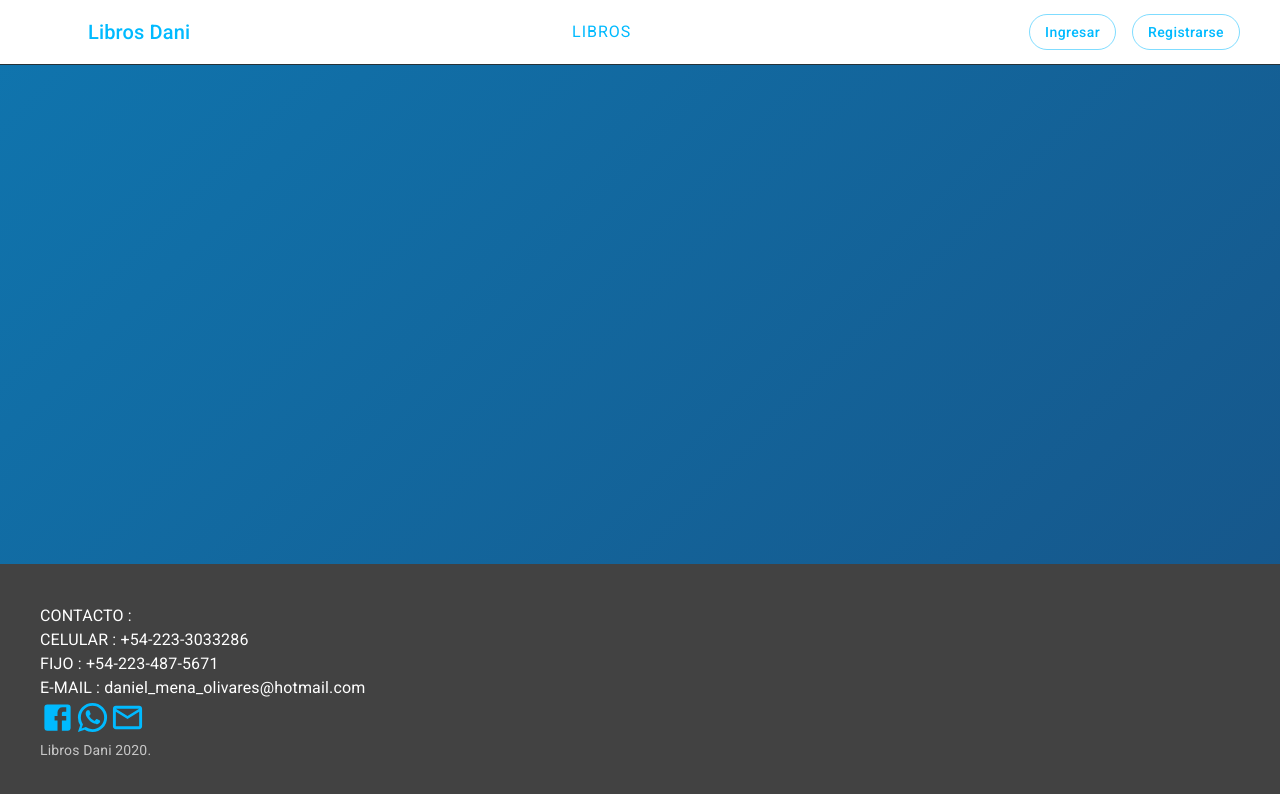
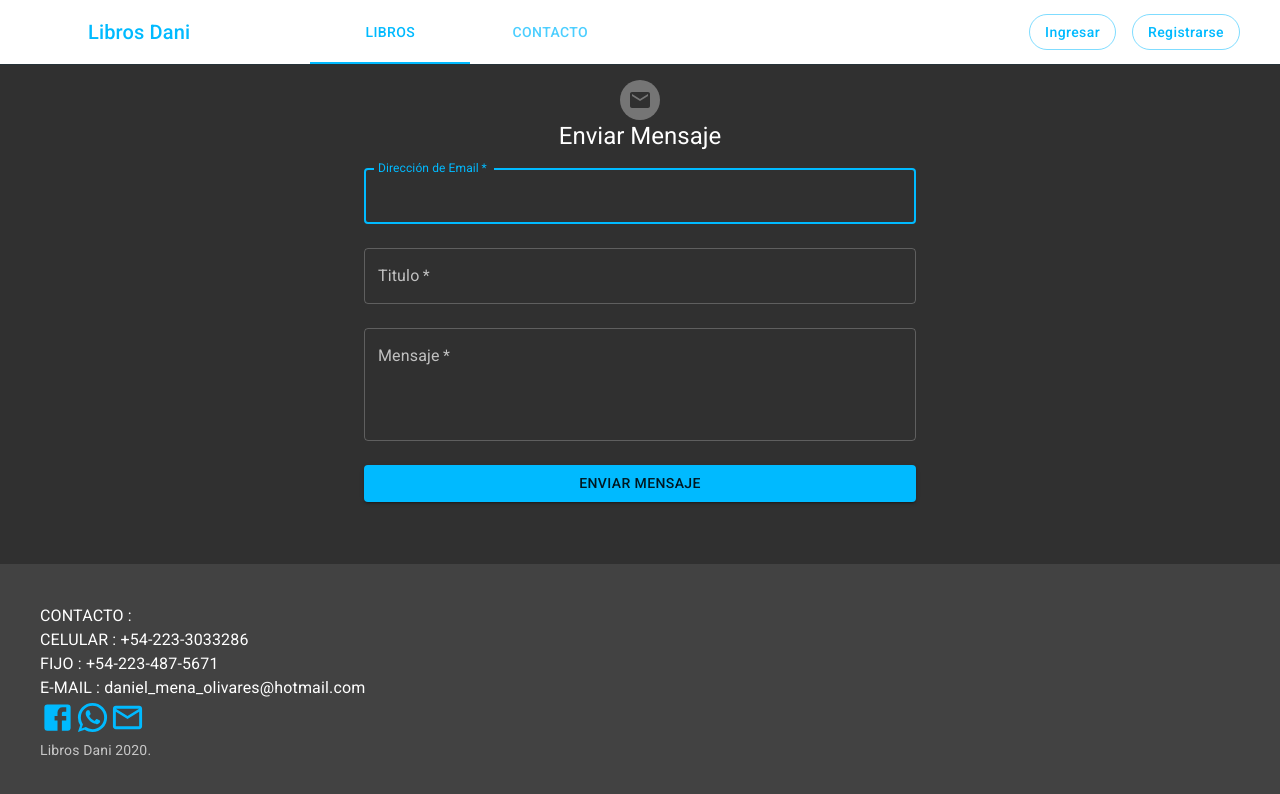
Before and after one commit to Fonteius/librosdani, a React (Create React App) app: page /contact in a window 1280 px wide. Before the commit this address led to /. Shown: the top 794 px of the page. Built offline with nearby package versions, Linux system fonts and the light colour scheme; no server answers.

Commit message:
Added Contact Page and Improved General UI.

```diff
--- a/src/App.js
+++ b/src/App.js
@@ -2,12 +2,12 @@ import React, { Suspense, lazy, useEffect, useCallback } from 'react';
 import { Route, Switch, Redirect, useLocation } from 'react-router-dom';
 import { useDispatch, useSelector } from 'react-redux';
 import { LinearProgress, Toolbar } from '@material-ui/core';
-import Main from './containers/Main/Main';
 import Layout from './hoc/Layout/Layout';
 import Login from './containers/Auth/Login';
 import Signup from './containers/Auth/Signup';
 import Books from './containers/Books/Books';
 import Publish from './containers/Books/Publish/Publish';
+import Contact from './containers/Main/Contact/Contact';
 import * as actions from './store/actions/index';
 
 const User = lazy(() => import('./containers/User/User'));
@@ -45,8 +45,8 @@ const App = () => {
 				<Route path='/signup' component={Signup} />
 				<Route path='/book/:bookId/:title?' component={Book} />
 				<Route path='/books' component={Books} />
-				<Route path='/' exact component={Main} />
-				<Redirect to='/' />
+				<Route path='/contact' component={Contact} />
+				<Redirect to='/books' />
 			</Switch>
 		</Suspense>
 	);
@@ -60,8 +60,8 @@ const App = () => {
 					<Route path='/publish' component={Publish} />
 					<Route path='/book/:bookId/:title?' component={Book} />
 					<Route path='/books' component={Books} />
-					<Route path='/' exact component={Main} />
-					<Redirect to='/' />
+					<Route path='/contact' component={Contact} />
+					<Redirect to='/books' />
 				</Switch>
 			</Suspense>
 		);
--- a/src/components/Navigation/MainMenu/MainMenu.js
+++ b/src/components/Navigation/MainMenu/MainMenu.js
@@ -17,6 +17,8 @@ import {
 	ClickAwayListener,
 	colors,
 	Hidden,
+	Tabs,
+	Tab,
 } from '@material-ui/core';
 import { Menu as MenuIcon } from '@material-ui/icons';
 
@@ -33,13 +35,16 @@ const useStyles = makeStyles((theme) => ({
 	},
 	title: {
 		paddingLeft: theme.spacing(8),
-		// paddingRight: theme.spacing(15),
-		flexGrow: 1,
+		paddingRight: theme.spacing(15),
+		flexGrow: 0,
 		color: theme.palette.primary.main,
 		textDecoration: 'none',
+		[theme.breakpoints.down('sm')]: {
+			padding: theme.spacing(0, 0, 0),
+		},
 	},
 	menuButton: {
-		[theme.breakpoints.up('lg')]: {
+		[theme.breakpoints.up('sm')]: {
 			display: 'none',
 		},
 	},
@@ -49,10 +54,6 @@ const useStyles = makeStyles((theme) => ({
 		textTransform: 'capitalize',
 		marginRight: theme.spacing(2),
 		borderRadius: '25px',
-	},
-	navLinks: {
-		letterSpacing: '1px',
-		flexGrow: 1,
 	},
 	icons: {
 		color: 'green',
@@ -64,6 +65,19 @@ const useStyles = makeStyles((theme) => ({
 	},
 	paper: {
 		marginRight: theme.spacing(2),
+		display: 'flex',
+		alignItems: 'center',
+		minHeight: 'inherit',
+		backgroundColor: 'white',
+		color: '#00BAFF',
+		border: 'none',
+		boxShadow: 'none',
+		flexGrow: 1,
+	},
+	tabs: {
+		minHeight: 'inherit',
+		display: 'flex',
+		alignItems: 'center',
 	},
 	green: {
 		color: theme.palette.getContrastText(colors.green[500]),
@@ -73,12 +87,21 @@ const useStyles = makeStyles((theme) => ({
 
 const MainMenu = (props) => {
 	const [menuOpen, setMenuOpen] = useState(false);
+	const [tabValue, setTabValue] = useState(0);
 	const menuAnchorRef = useRef();
 	const prevOpen = useRef(menuOpen);
 	const isAuthenticated = useSelector((state) => state.auth.idToken !== null);
 	const { username, email, avatar } = useSelector((state) => state.auth);
 	const history = useHistory();
 	const classes = useStyles();
+
+	useEffect(() => {
+		if (prevOpen.current === true && menuOpen === false) {
+			menuAnchorRef.current.focus();
+		}
+		prevOpen.current = menuOpen;
+	}, [menuOpen]);
+
 	const menuToggleHandler = () => {
 		setMenuOpen((prevOpen) => !prevOpen);
 	};
@@ -97,23 +120,36 @@ const MainMenu = (props) => {
 		}
 	};
 
-	useEffect(() => {
-		if (prevOpen.current === true && menuOpen === false) {
-			menuAnchorRef.current.focus();
-		}
-		prevOpen.current = menuOpen;
-	}, [menuOpen]);
+	const tabsChangeHandler = (e, newValue) => {
+		setTabValue(newValue);
+	};
 
 	let navLinks = (
-		<Fragment>
-			<Typography
-				component={NavLink}
-				to='/books'
-				className={`${classes.buttons} ${classes.navLinks}`}
+		<Paper square className={classes.paper}>
+			<Tabs
+				className={classes.tabs}
+				classes={{ flexContainer: classes.tabs, fixed: classes.tabs }}
+				value={tabValue}
+				onChange={tabsChangeHandler}
+				indicatorColor='primary'
+				variant='fullWidth'
 			>
-				LIBROS
-			</Typography>
-		</Fragment>
+				<Tab
+					className={classes.tabs}
+					label='LIBROS'
+					component={NavLink}
+					to='/books'
+					id='nav-tab-books'
+				/>
+				<Tab
+					className={classes.tabs}
+					label='CONTACTO'
+					component={NavLink}
+					to='/'
+					id='nav-tab-contact'
+				/>
+			</Tabs>
+		</Paper>
 	);
 
 	let authLinks = (
@@ -140,22 +176,38 @@ const MainMenu = (props) => {
 	);
 	if (isAuthenticated) {
 		navLinks = (
-			<Fragment>
-				<Typography
-					component={NavLink}
-					to='/books'
-					className={`${classes.buttons} ${classes.navLinks}`}
+			<Paper square className={classes.paper}>
+				<Tabs
+					className={classes.tabs}
+					classes={{ flexContainer: classes.tabs, fixed: classes.tabs }}
+					value={tabValue}
+					onChange={tabsChangeHandler}
+					indicatorColor='primary'
+					variant='fullWidth'
 				>
-					LIBROS
-				</Typography>
-				<Typography
-					component={NavLink}
-					to='/publish'
-					className={`${classes.buttons} ${classes.navLinks}`}
-				>
-					PUBLICAR
-				</Typography>
-			</Fragment>
+					<Tab
+						label='LIBROS'
+						className={classes.tabs}
+						component={NavLink}
+						to='/books'
+						id='nav-tab-books'
+					/>
+					<Tab
+						className={classes.tabs}
+						label='PUBLICAR'
+						component={NavLink}
+						to='/publish'
+						id='nav-tab-publish'
+					/>
+					<Tab
+						className={classes.tabs}
+						label='CONTACTO'
+						component={NavLink}
+						to='/contact'
+						id='nav-tab-contact'
+					/>
+				</Tabs>
+			</Paper>
 		);
 		authLinks = (
 			<Fragment>
@@ -238,12 +290,7 @@ const MainMenu = (props) => {
 					>
 						<MenuIcon />
 					</IconButton>
-					<Typography
-						variant='h6'
-						component={NavLink}
-						to='/'
-						className={classes.title}
-					>
+					<Typography variant='h6' className={classes.title}>
 						Libros Dani
 					</Typography>
 					<Hidden xsDown>
--- a/src/components/Navigation/SideDrawer/SideDrawer.js
+++ b/src/components/Navigation/SideDrawer/SideDrawer.js
@@ -44,9 +44,19 @@ const SideDrawer = (props) => {
 
 	const isAuthenticated = useSelector((state) => state.auth.idToken !== null);
 	const classes = useStyles();
-	let links = ['/', 'Books', 'Login', 'Signup'];
+	let links = [
+		{ title: 'LIBROS', link: 'Books' },
+		{ title: 'CONTACTO', link: 'Contact' },
+		{ title: 'INGRESAR', link: 'Login' },
+		{ title: 'REGISTRARSE', link: 'Signup' },
+	];
 	if (isAuthenticated) {
-		links = ['/', 'Books', 'Publish', 'Logout'];
+		links = [
+			{ title: 'LIBROS', link: 'Books' },
+			{ title: 'CONTACTO', link: 'Contact' },
+			{ title: 'PUBLICAR', link: 'Publish' },
+			{ title: 'SALIR', link: 'Logout' },
+		];
 	}
 
 	const getNavIcon = (text) => {
@@ -74,16 +84,20 @@ const SideDrawer = (props) => {
 				{links.map((text, index) => (
 					<ListItem
 						button
-						key={text}
+						key={text.title}
 						component={NavLink}
 						to={
-							text !== '/' ? `/${text.toLowerCase()}` : `${text.toLowerCase()}`
+							text.link !== '/'
+								? `/${text.link.toLowerCase()}`
+								: `${text.link.toLowerCase()}`
 						}
 						onClick={props.toggleDrawer}
 					>
-						<ListItemIcon>{getNavIcon(text)}</ListItemIcon>
+						<ListItemIcon>{getNavIcon(text.link)}</ListItemIcon>
 						<ListItemText
-							primary={text !== '/' ? text.toUpperCase() : 'HOME'}
+							primary={
+								text.link !== '/' ? text.title.toUpperCase() : 'CONTACTO'
+							}
 						/>
 					</ListItem>
 				))}
--- a/src/containers/Auth/Login.js
+++ b/src/containers/Auth/Login.js
@@ -88,10 +88,10 @@ const Login = () => {
 							margin='normal'
 							required
 							inputRef={register({
-								required: 'Email is Required.',
+								required: 'Se requiere dirección de Email.',
 								pattern: {
 									value: /^[A-Z0-9._%+-]+@[A-Z0-9.-]+\.[A-Z]{2,}$/i,
-									message: 'Invalid Email Address.',
+									message: 'Se requiere una dirección de Email valida.',
 								},
 							})}
 							fullWidth
@@ -111,10 +111,10 @@ const Login = () => {
 							margin='normal'
 							required
 							inputRef={register({
-								required: 'Password is Required.',
+								required: 'Se requiere contraseña.',
 								minLength: {
 									value: 6,
-									message: 'Password is too short.',
+									message: 'La contraseña es muy corta.',
 								},
 							})}
 							fullWidth
--- a/src/containers/Auth/Signup.js
+++ b/src/containers/Auth/Signup.js
@@ -86,10 +86,10 @@ const Signup = () => {
 							margin='normal'
 							required
 							inputRef={register({
-								required: 'Email is Required.',
+								required: 'Se requiere dirección de Email.',
 								pattern: {
 									value: /^[A-Z0-9._%+-]+@[A-Z0-9.-]+\.[A-Z]{2,}$/i,
-									message: 'Invalid Email Address.',
+									message: 'Se requiere una dirección de Email valida.',
 								},
 							})}
 							fullWidth
@@ -109,10 +109,10 @@ const Signup = () => {
 							margin='normal'
 							required
 							inputRef={register({
-								required: 'Password is Required.',
+								required: 'Se requiere contraseña.',
 								minLength: {
 									value: 6,
-									message: 'Password is too short.',
+									message: 'La contraseña es muy corta.',
 								},
 							})}
 							fullWidth
--- a/src/containers/Books/Books.js
+++ b/src/containers/Books/Books.js
@@ -78,7 +78,7 @@ const useStyles = makeStyles((theme) => ({
 		width: '100%',
 	},
 	image: {
-		height: '19vh',
+		height: '18vh',
 		width: 'auto',
 	},
 	mediaButton: {
--- a/src/containers/Books/Publish/Publish.js
+++ b/src/containers/Books/Publish/Publish.js
@@ -395,7 +395,9 @@ const Publish = () => {
 							multiple
 							id='tags'
 							value={selectedTags}
-							options={tags}
+							options={tags.sort((a, b) => {
+								return a.title > b.title ? 1 : b.title > a.title ? -1 : 0;
+							})}
 							getOptionLabel={(tags) => capitalizeText(tags.title)}
 							filterSelectedOptions
 							renderInput={(params) => (
--- /dev/null
+++ b/src/containers/Main/Contact/Contact.js
@@ -0,0 +1,205 @@
+import React, { useState, useEffect, useCallback, useRef } from 'react';
+import { useDispatch, useSelector } from 'react-redux';
+import { useForm } from 'react-hook-form';
+import {
+	Avatar,
+	Paper,
+	Button,
+	CssBaseline,
+	TextField,
+	FormControlLabel,
+	Checkbox,
+	IconButton,
+	Typography,
+	Container,
+	makeStyles,
+	CircularProgress,
+	Link,
+} from '@material-ui/core';
+import { Email } from '@material-ui/icons';
+import { Alert, Autocomplete } from '@material-ui/lab';
+import { Facebook, WhatsApp, MailOutline } from '@material-ui/icons/';
+import * as actions from '../../../store/actions/index';
+
+const useStyles = makeStyles((theme) => ({
+	root: {},
+	paper: {
+		marginTop: theme.spacing(2),
+		display: 'flex',
+		flexDirection: 'column',
+		alignItems: 'center',
+		flexGrow: 1,
+	},
+	form: {
+		width: '100%', // Fix IE 11 issue.
+		marginTop: theme.spacing(0),
+	},
+	submit: {
+		margin: theme.spacing(2, 0, 2),
+	},
+	progress: {
+		position: 'absolute',
+		top: '50%',
+		left: '50%',
+		marginTop: -12,
+		marginLeft: -12,
+	},
+	footer: {
+		padding: theme.spacing(5, 2),
+		position: 'absolute',
+		bottom: 0,
+		left: 0,
+		width: '100vw',
+		backgroundColor:
+			theme.palette.type === 'light'
+				? theme.palette.grey[200]
+				: theme.palette.grey[800],
+	},
+}));
+
+const Contact = () => {
+	const classes = useStyles();
+	const [loading] = useState(false);
+	const { register, handleSubmit, errors, reset } = useForm();
+
+	const dispatch = useDispatch();
+
+	const sendMessage = (data) => {
+		console.log(data);
+		reset({});
+	};
+
+	return (
+		<>
+			<Container component='main' maxWidth='sm'>
+				<CssBaseline />
+				<div className={classes.paper}>
+					<Avatar className={classes.avatar}>
+						<Email />
+					</Avatar>
+					<Typography component='h1' variant='h5'>
+						Enviar Mensaje
+					</Typography>
+					<form
+						className={classes.form}
+						noValidate
+						onSubmit={handleSubmit((data) => sendMessage(data))}
+					>
+						<TextField
+							variant='outlined'
+							margin='normal'
+							required
+							inputRef={register({
+								required: 'Se requiere dirección de Email.',
+								pattern: {
+									value: /^[A-Z0-9._%+-]+@[A-Z0-9.-]+\.[A-Z]{2,}$/i,
+									message: 'Se requiere una dirección de Email valida.',
+								},
+							})}
+							fullWidth
+							id='email'
+							label='Dirección de Email'
+							name='email'
+							autoComplete='email'
+							autoFocus
+						/>
+						{errors.email && (
+							<Alert variant='outlined' severity='error'>
+								{errors.email.message}
+							</Alert>
+						)}
+						<TextField
+							variant='outlined'
+							margin='normal'
+							required
+							inputRef={register({
+								required: 'Se requiere Titulo.',
+								maxLength: { value: 60, message: '60 Caracteres como Máximo.' },
+							})}
+							fullWidth
+							id='title'
+							label='Titulo'
+							name='title'
+							autoComplete='title'
+						/>
+						{errors.title && (
+							<Alert variant='outlined' severity='error'>
+								{errors.title.message}
+							</Alert>
+						)}
+						<TextField
+							variant='outlined'
+							margin='normal'
+							required
+							multiline
+							rows={4}
+							inputRef={register({
+								required: 'Se requiere un Mensaje.',
+								maxLength: {
+									value: 500,
+									message: '500 Caracteres como Máximo.',
+								},
+							})}
+							fullWidth
+							id='message'
+							label='Mensaje'
+							name='message'
+							autoComplete='message'
+						/>
+						{errors.message && (
+							<Alert variant='outlined' severity='error'>
+								{errors.message.message}
+							</Alert>
+						)}
+						<Button
+							type='submit'
+							fullWidth
+							variant='contained'
+							color='primary'
+							disabled={loading}
+							className={classes.submit}
+						>
+							Enviar Mensaje
+							{loading && (
+								<CircularProgress size={24} className={classes.progress} />
+							)}
+						</Button>
+					</form>
+				</div>
+			</Container>
+			<footer className={classes.footer}>
+				<Container>
+					<Typography>CONTACTO :</Typography>
+					<Typography>CELULAR : +54-223-3033286</Typography>
+					<Typography>FIJO : +54-223-487-5671</Typography>
+					<Typography>E-MAIL : daniel_mena_olivares@hotmail.com</Typography>
+					<Link
+						href='https://www.facebook.com/profile.php?id=100007836255790'
+						target='_blank'
+					>
+						<Facebook fontSize='large' />
+					</Link>
+					<Link href='https://wa.me/5402233033286' target='_blank'>
+						<WhatsApp fontSize='large' />
+					</Link>
+					<Link href='mailto:daniel_mena_olivares@hotmail.com' target='_blank'>
+						<MailOutline fontSize='large' />
+					</Link>
+					<Typography variant='body2' color='textSecondary'>
+						<Link
+							color='inherit'
+							href='https://libros-dani.web.app/books'
+							target='_blank'
+						>
+							Libros Dani
+						</Link>{' '}
+						{new Date().getFullYear()}
+						{'.'}
+					</Typography>
+				</Container>
+			</footer>
+		</>
+	);
+};
+
+export default Contact;
--- a/src/containers/Main/Main.js
+++ b/src/containers/Main/Main.js
@@ -80,7 +80,7 @@ const Main = (props) => {
 					<Typography variant='body2' color='textSecondary'>
 						<Link
 							color='inherit'
-							href='https://libros-dani.web.app/'
+							href='https://libros-dani.web.app/books'
 							target='_blank'
 						>
 							Libros Dani
```
Also changed, not shown: src/containers/Main/ContactForm/ContactForm.js (deleted).
